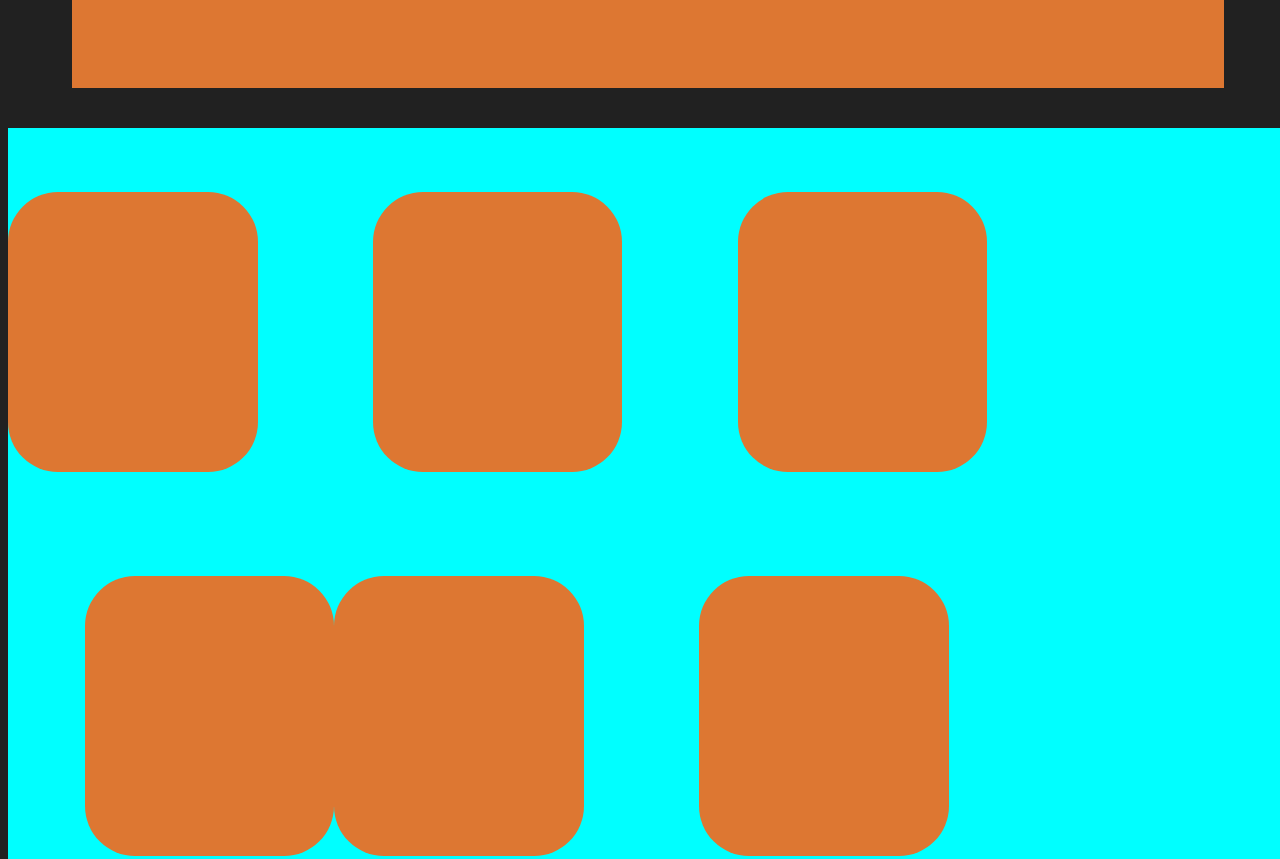
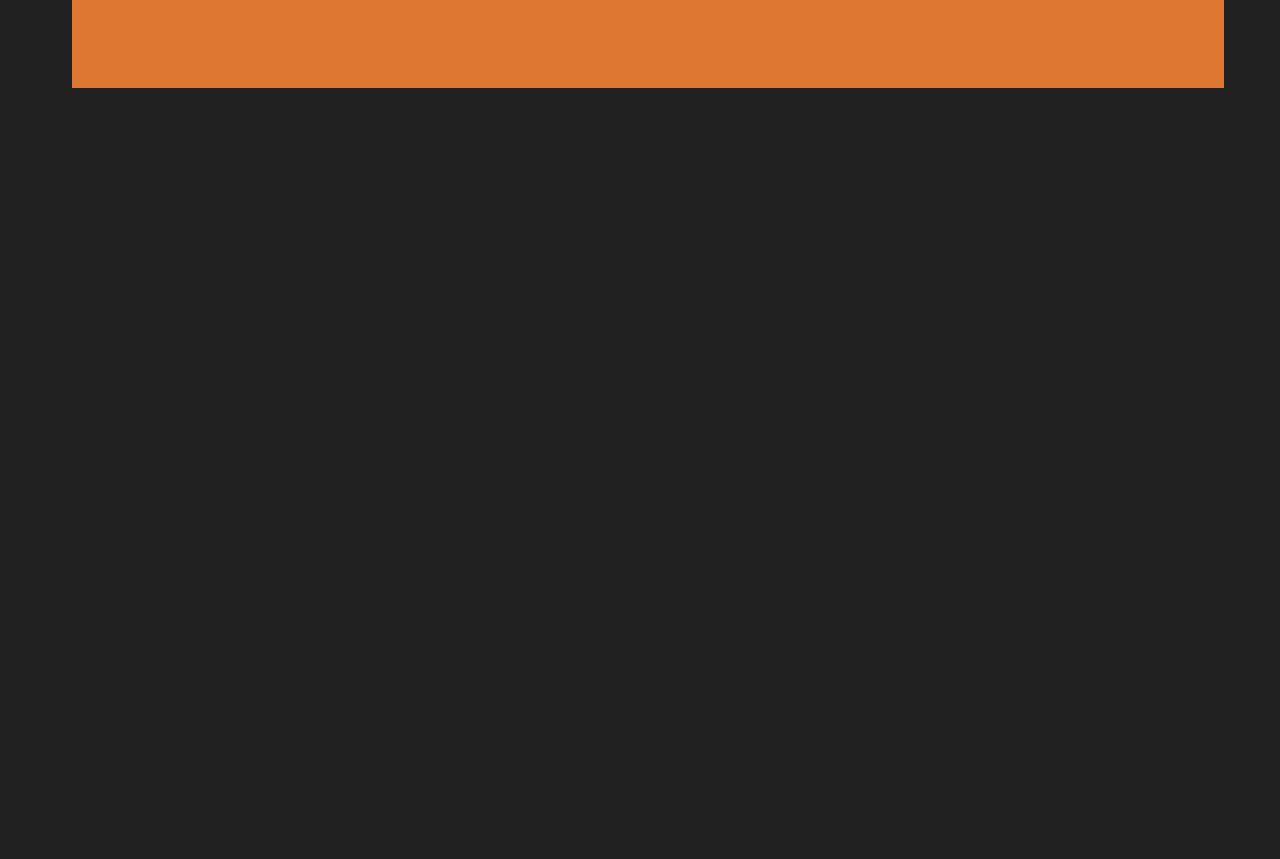
Before and after one commit to FSdekorte/keise-trio, a website: page index.html in a window 1280 px wide. Shown: the part 1480-2339 px from the top of the page. Drawn offline with Linux system fonts and the light colour scheme; a web font is replaced by a local one.

Commit message:
index.css

```diff
--- a/index.css
+++ b/index.css
@@ -319,22 +319,23 @@ body{
 
 .section-bts-collage{
     float: left;
-    height: 100vh;
-    width: 100vw;
-    background-color: aqua;
+    height: 90vh;
+    margin-left: 5vw;
+    margin-right: 5vw;
+    margin-top: 5vh;
+    margin-bottom: 5vh;
+    width: 90vw;
 }
 
 .bts-collage{
     float: left;
     width: 18vw;
     height: 35vh;
-    padding-left: 1.5vw;
-    margin-left: 6vw;
+    margin-left: 3vw;
     margin-right: 3vw;
-    margin-top: 8vh;
+    margin-top: 5vh;
     margin-bottom: 5vh;
     border-radius: 50px;
-    background-color: #dd7732;
 }
 
 .bts-collage:nth-child(1){
```
